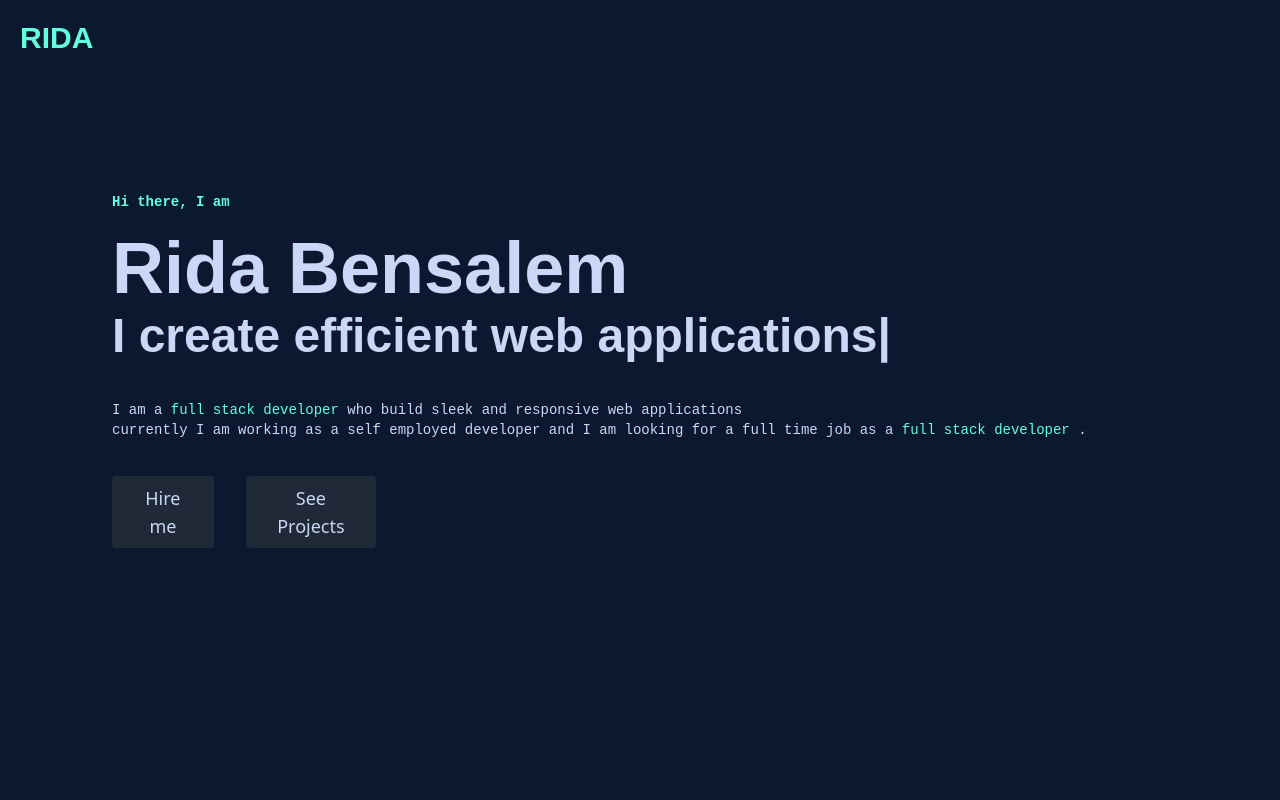
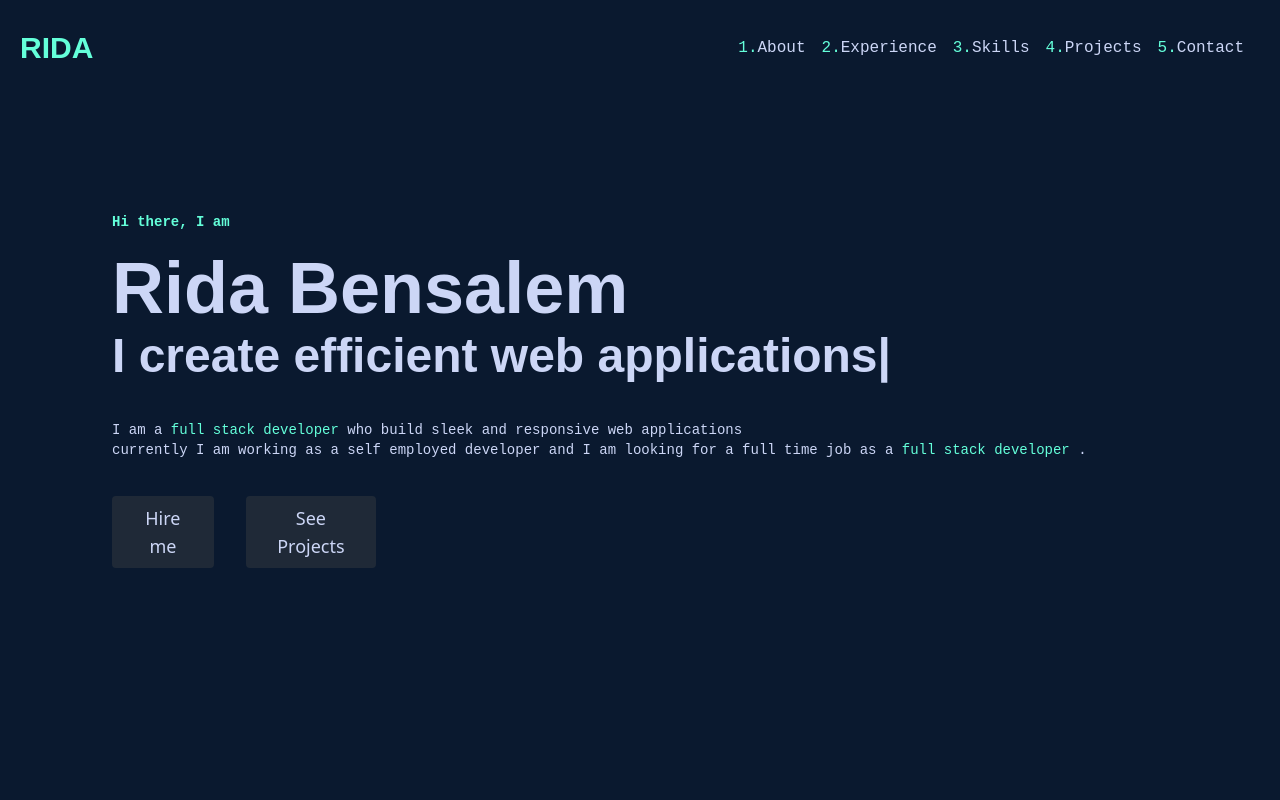
Before and after one commit to ridabensalem/rida-portfolio-, a React (Create React App) app: page / in a window 1280 px wide. Shown: the top 800 px of the page. Built offline with nearby package versions, Linux system fonts and the light colour scheme.

Commit message:
Create mobil version of Navbar

```diff
--- a/src/components/Navbar.jsx
+++ b/src/components/Navbar.jsx
@@ -1,5 +1,6 @@
 import React, { useState } from "react";
 import {BsList} from 'react-icons/bs';
+import {IoIosClose} from 'react-icons/io';
 
 function Navbar() {
   const [isOpen, setIsOpen] = useState(false);
@@ -19,33 +20,35 @@ function Navbar() {
       </button>
         </div>
 
-      <div className={`navigation text-white ${isOpen ? 'absolute' : 'hidden'} md:absolute pt-16 bg-main-bg  `}>
+      <div className={`navigation text-white ${isOpen ? 'absolute' : 'hidden'} md:flex bg-main-bg`}>
         <ul className="flex flex-col md:flex-row place-content-around font-coding-font gap-x-4 text-gray-light text-base p-4">
-          <li>
+       <li className=" flex justify-end">
+       <IoIosClose className="btn-close text-3xl md:hidden" onClick={() => setIsOpen(!isOpen)}/>
+
+       </li>
+          <li  className="link">
             <a className="hover:text-white" href="#about">
-              <span className="text-coding-color">1.</span>About
+              <span className=" text-coding-color  number-nav ">1.</span>About
             </a>
           </li>
-          <li>
+          <li className="link">
             <a className="hover:text-white" href="#experience">
-              {" "}
-              <span className="text-coding-color">2.</span>Experience
+              <span className="text-coding-color number-nav ">2.</span>Experience
             </a>
           </li>
-          <li>
+          <li className="link">
             <a className="hover:text-white" href="#skills">
-              <span className="text-coding-color">3.</span>Skills
+              <span className="text-coding-color  number-nav">3.</span>Skills
             </a>
           </li>
-          <li>
+          <li className="link">
             <a className="hover:text-white" href="#projects">
-              {" "}
-              <span className="text-coding-color">4.</span>Projects{" "}
+              <span className="text-coding-color number-nav">4.</span>Projects
             </a>
           </li>
-          <li>
-            <a className="hover:text-white" href="#contact">
-              <span className="text-coding-color">5.</span>Contact
+          <li className="link">
+            <a className="hover:text-white " href="#contact">
+              <span className="text-coding-color number-nav">5.</span>Contact
             </a>
           </li>
         </ul>
```
